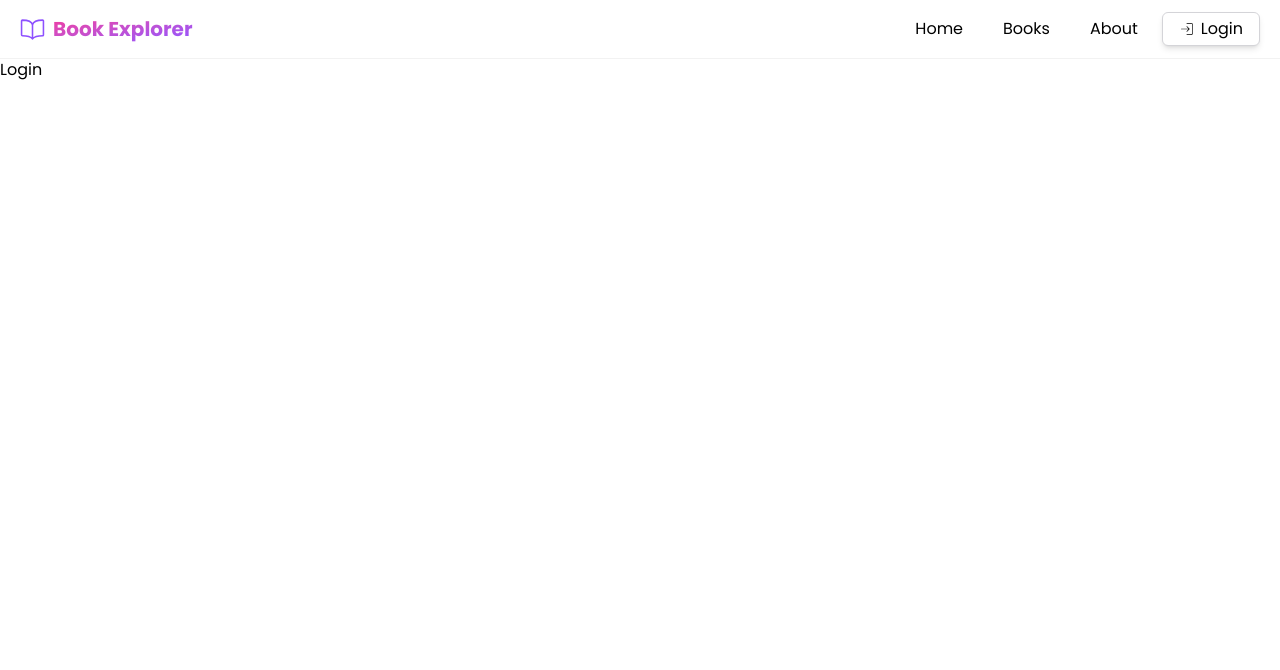
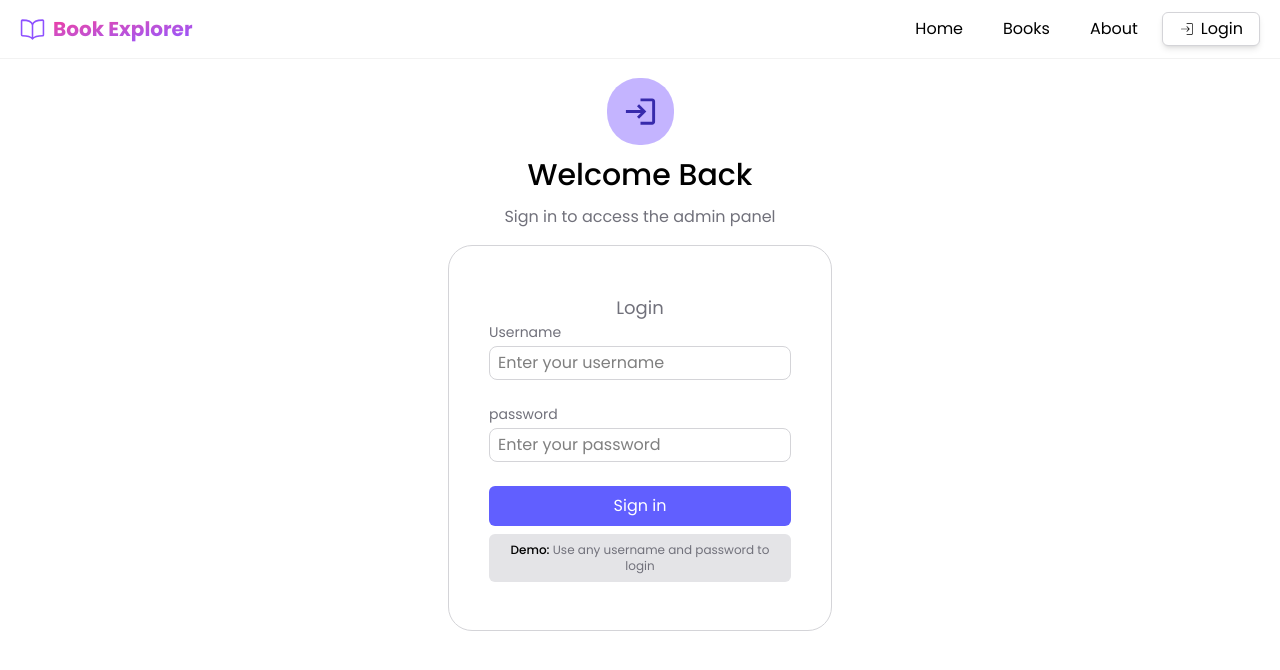
Before and after one commit to tolaxxi/Book-explorer, a React app: page /login in a window 1280 px wide. Shown: the top 670 px of the page. Built offline with nearby package versions, Linux system fonts and the light colour scheme; the HTML template or start-up script is replaced by a standard one.

Commit message:
feat:add login form

```diff
--- /dev/null
+++ b/src/components/LoginForm.jsx
@@ -0,0 +1,25 @@
+const LoginForm = () => {
+  return (
+    <form className="border border-zinc-300 px-10 py-12 w-[90%] sm:w-[70%] md:w-[40%] lg:w-[30%] rounded-3xl flex flex-col items-center">
+      <p className="text-zinc-500 text-lg">Login</p>
+
+      <div className="mb-6 w-full">
+        <p className="text-sm text-zinc-500 mb-1">Username</p>
+        <input type="text" required placeholder="Enter your username" />
+      </div>
+
+      <div className="mb-5 w-full">
+        <p className="text-sm text-zinc-500 mb-1">password</p>
+        <input type="text" required placeholder="Enter your password" />
+      </div>
+
+      <button type="submit" className="bg-indigo-500 w-full mb-2 py-2 text-white rounded-md my-1 px-2.5">
+        Sign in
+      </button>
+      <div className="text-zinc-500 w-full text-center  bg-zinc-200 rounded-md sm:text-xs  px-2 py-2">
+        <span className="font-medium text-black">Demo:</span> Use any username and password to login
+      </div>
+    </form>
+  );
+};
+export default LoginForm;
--- a/src/components/NavBar.jsx
+++ b/src/components/NavBar.jsx
@@ -14,7 +14,7 @@
   return (
     <header className="min-w-full px-5 py-3 flex items-center sticky justify-between shadow-2xs top-0 bg-white">
       <Link to="/" className="flex items-center font-bold text-xl">
-        <IoBookOutline size={25} className="text-violet-500" />
+        <IoBookOutline size={25} className="text-violet-500 hover:scale-125" />
         <h2 className="ml-2 bg-linear-to-br from-pink-500 to-violet-500 bg-clip-text  text-transparent">
           Book Explorer
         </h2>
--- a/src/index.css
+++ b/src/index.css
@@ -14,4 +14,7 @@
     width: 100%;
     height: 100dvh;
   }
+  input {
+    @apply border border-zinc-300 py-1 px-2 rounded-lg w-full;
+  }
 }
--- a/src/pages/Login.jsx
+++ b/src/pages/Login.jsx
@@ -1,4 +1,20 @@
+import { MdLogin } from 'react-icons/md';
+import LoginForm from '../components/LoginForm.jsx';
+
 const Login = () => {
-  return <div>Login</div>;
+  return (
+    <section className=" flex w-full flex-col justify-start h-[80dvh] items-center pb-10 pt-5 gap-4">
+      <div className="flex flex-col gap-3  w-full items-center justify-center">
+        <span className="rounded-4xl p-4 text-indigo-800 bg-violet-300">
+          <MdLogin size={35} />
+        </span>
+        <div className="text-center">
+          <h1 className="font-medium text-3xl mb-3">Welcome Back</h1>
+          <p className="text-zinc-500"> Sign in to access the admin panel</p>
+        </div>
+      </div>
+      <LoginForm />
+    </section>
+  );
 };
 export default Login;
```
